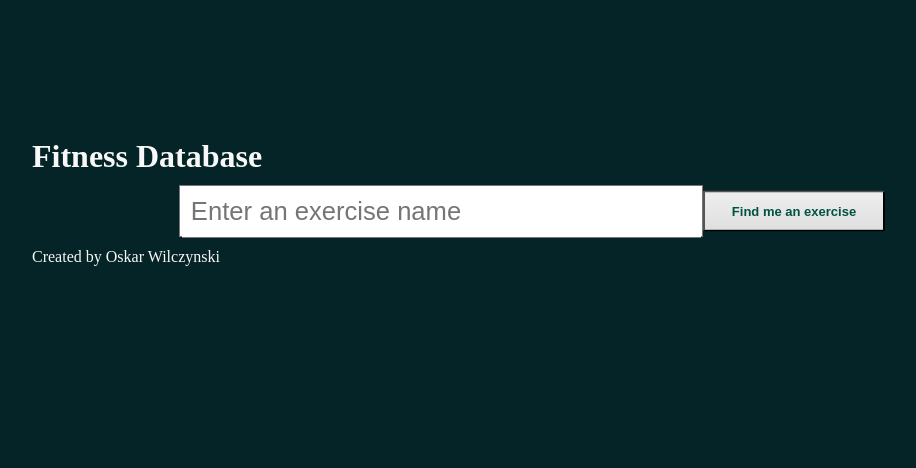
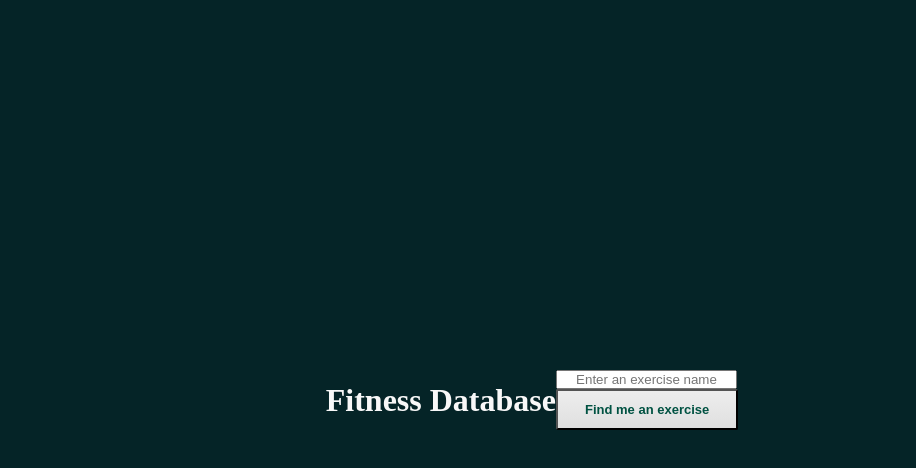
Before and after one commit to oskarwilczynski/fitness-database, a plain HTML site: page index.html in a window 1280 px wide. Shown: the whole page, without its empty margins (108-1024 px from the left). Drawn offline with nearby package versions, Linux system fonts and the light colour scheme; no server answers.

Commit message:
Still working on the layout

```diff
--- a/index.html
+++ b/index.html
@@ -18,14 +18,11 @@
                 <h1>Fitness Database</h1>
             </header>
             <section id="fetch">
-                <input type="text" placeholder="Enter an exercise name" id="term">
-                <button id="search">Find me an exercise</button>
+                <input type="text" placeholder="Enter an exercise name" id="term" class="flex-item">
+                <button id="search" class="flex-item">Find me an exercise</button>
             </section>
             <section id="exercise">
             </section>
-            <footer>
-                <p>Created by <a href="https://github.com/oskarwilczynski">Oskar Wilczynski</a></p>
-            </footer>
         </div>
     </body>
 </html>
--- a/styles/main.css
+++ b/styles/main.css
@@ -11,31 +11,27 @@
     user-select: none; /* Standard syntax */
 }
 
+html, body {
+    height: 100%;
+}
+
 body {
-    position: absolute;
-    width: 1000px;
-    height: 525px;
-    left: 50%;
-    top: 50%;
-    -webkit-transform: translate(-50%, -50%);
-    transform: translate(-50%, -50%);
-    overflow: hidden;
+    margin: 0;
     background-color: #052427;
     color: #f8f8f8;
 }
 
-.containter {
-    width: 100%;
+.container {
     height: 100%;
-}
-
-a:link, a:visited {
-    text-decoration: none;
-    color: #f8f8f8;
-}
-
-a:hover {
-    color: #3591d0;
+    padding: 0;
+    margin: 0;
+    display: -webkit-box;
+    display: -moz-box;
+    display: -ms-flexbox;
+    display: -webkit-flex;
+    display: flex;
+    align-items: center;
+    justify-content: center;
 }
 
 #search {
@@ -75,19 +71,10 @@ a:hover {
 }
 
 #fetch {
-    display: flex;
-    justify-content: center;
-    align-items: center;
+    width: auto;
 }
 
-#term, #input {
+.flex-item {
+    text-align: center;
     display: block;
 }
-
-#term {
-    width: 50%;
-    padding: 10px;
-    margin-bottom: 10px;
-    margin-top: 10px;
-    font-size: 1.6em;
-}
```
